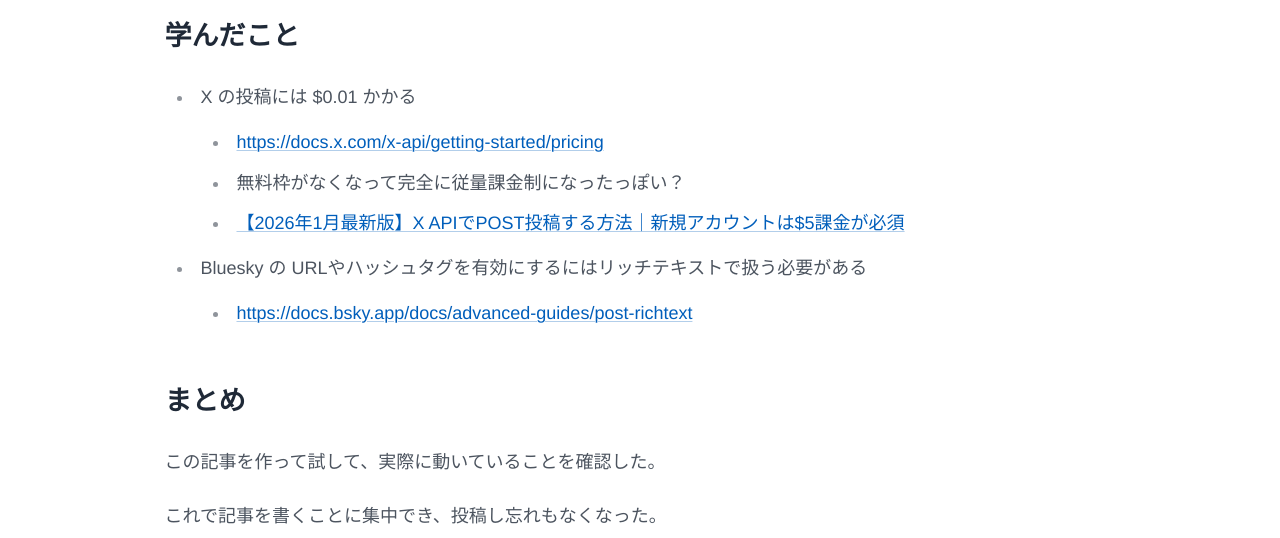
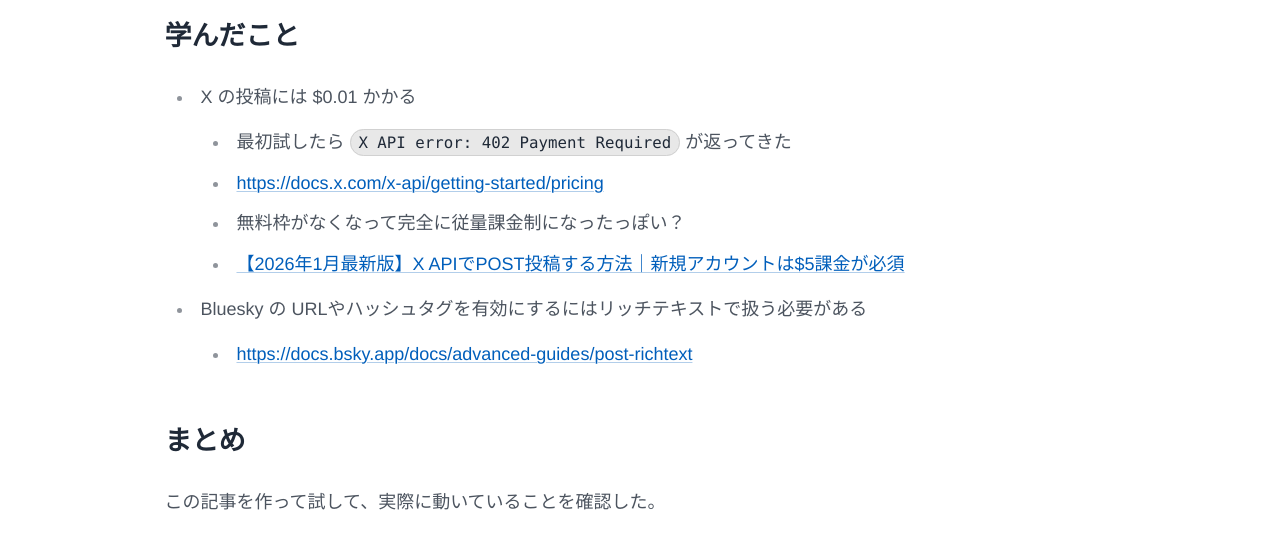
Before and after one commit to hushin/zatsuni.dev, an Astro site: page /posts/2026/01/sns-auto-posting in a window 1280 px wide. Shown: the part 1960-2498 px from the top of the page. Built offline with nearby package versions, Linux system fonts and the light colour scheme; Astro itself is replaced by a stand-in of ours.

Commit message:
fix: X APIエラーに関する情報を追加

```diff
--- a/src/data/blog/2026/01/sns-auto-posting.md
+++ b/src/data/blog/2026/01/sns-auto-posting.md
@@ -63,6 +63,7 @@
 ## 学んだこと
 
 - X の投稿には $0.01 かかる
+  - 最初試したら `X API error: 402 Payment Required` が返ってきた
   - https://docs.x.com/x-api/getting-started/pricing
   - 無料枠がなくなって完全に従量課金制になったっぽい？
   - [【2026年1月最新版】X APIでPOST投稿する方法｜新規アカウントは$5課金が必須](https://zenn.dev/acntechjp/articles/4de3d142aaa05e)
```
